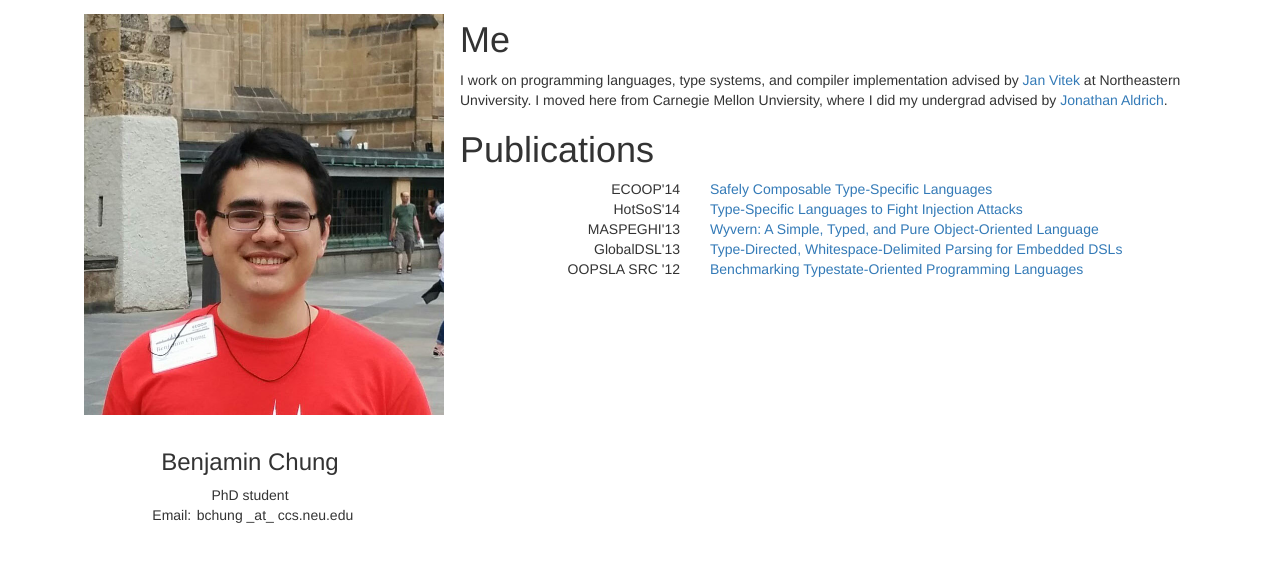
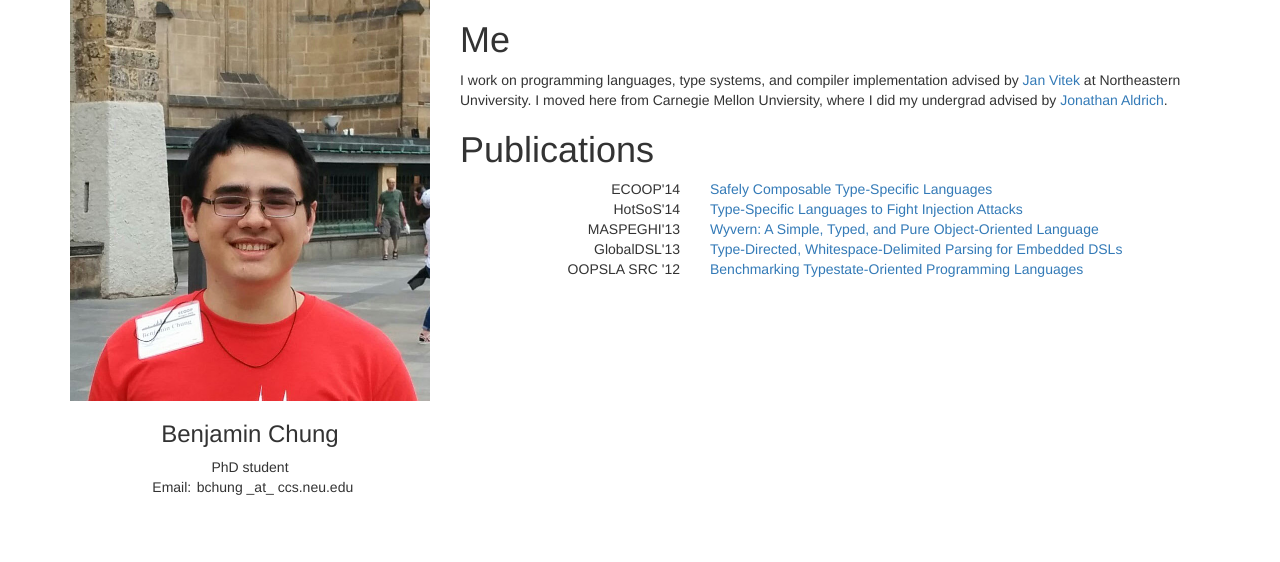
Before and after one commit to BenChung/benchung.github.io, a plain HTML site: page index.html in a window 1280 px wide. Drawn offline with nearby package versions, Linux system fonts and the light colour scheme.

Commit message:
Some more work

```diff
--- a/index.html
+++ b/index.html
@@ -11,7 +11,7 @@
     <div class="container">
     <div class="row">
       <div class="col-md-4">
-      <img id="profile-picture" src="profile.jpg"/>
+      <img id="profile-picture" class="img-responsive" src="profile.jpg"/>
       <div id="info">
         <h3>Benjamin Chung</h3>
         <span class="position">PhD student</span><br/>
--- a/main.css
+++ b/main.css
@@ -6,7 +6,8 @@ body {
 
 #profile-picture {
 	width: 100%;
-	margin: 1em;
+	max-width:360px;
+	margin: 0 auto;
 }
 
 
```
